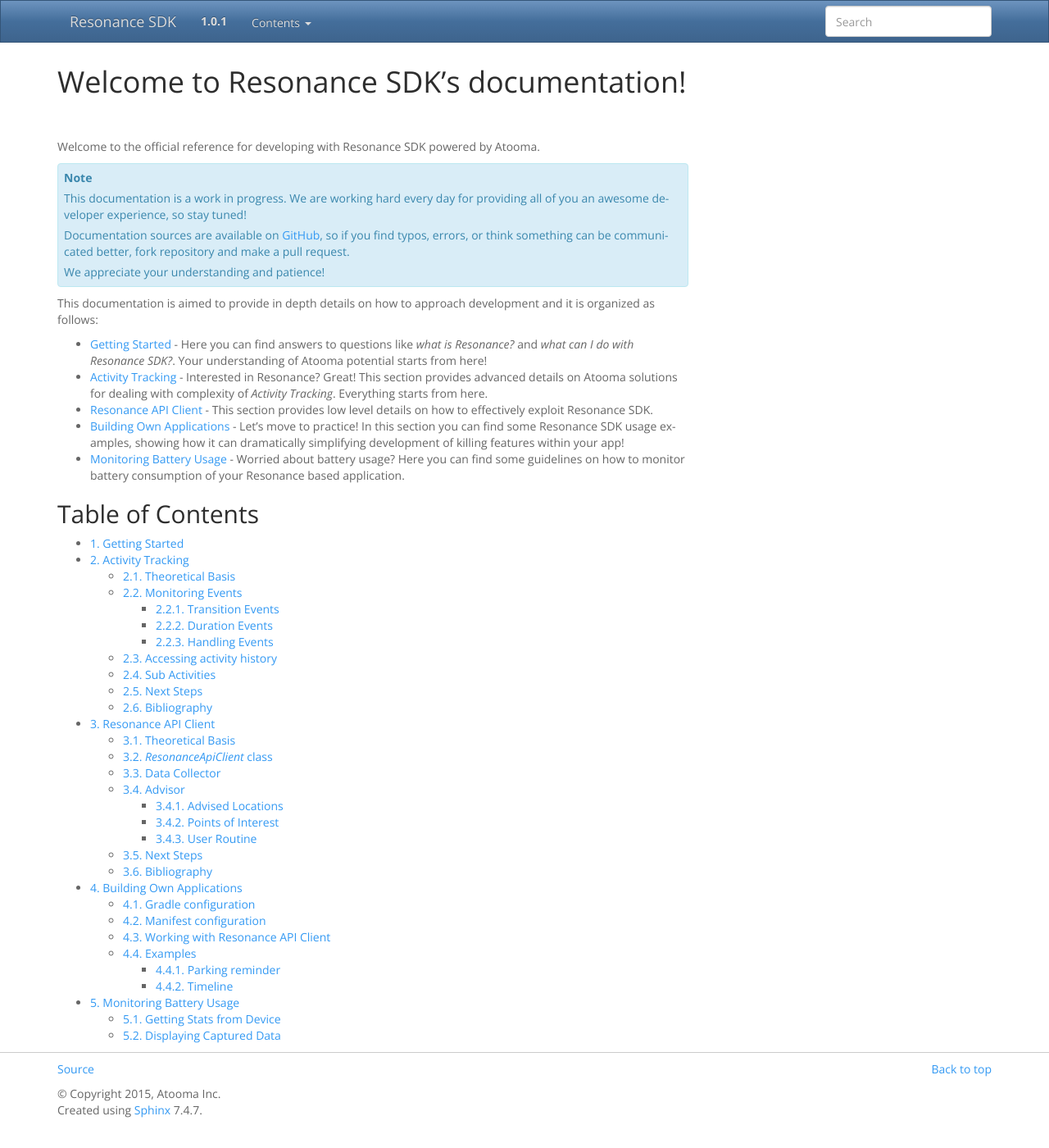
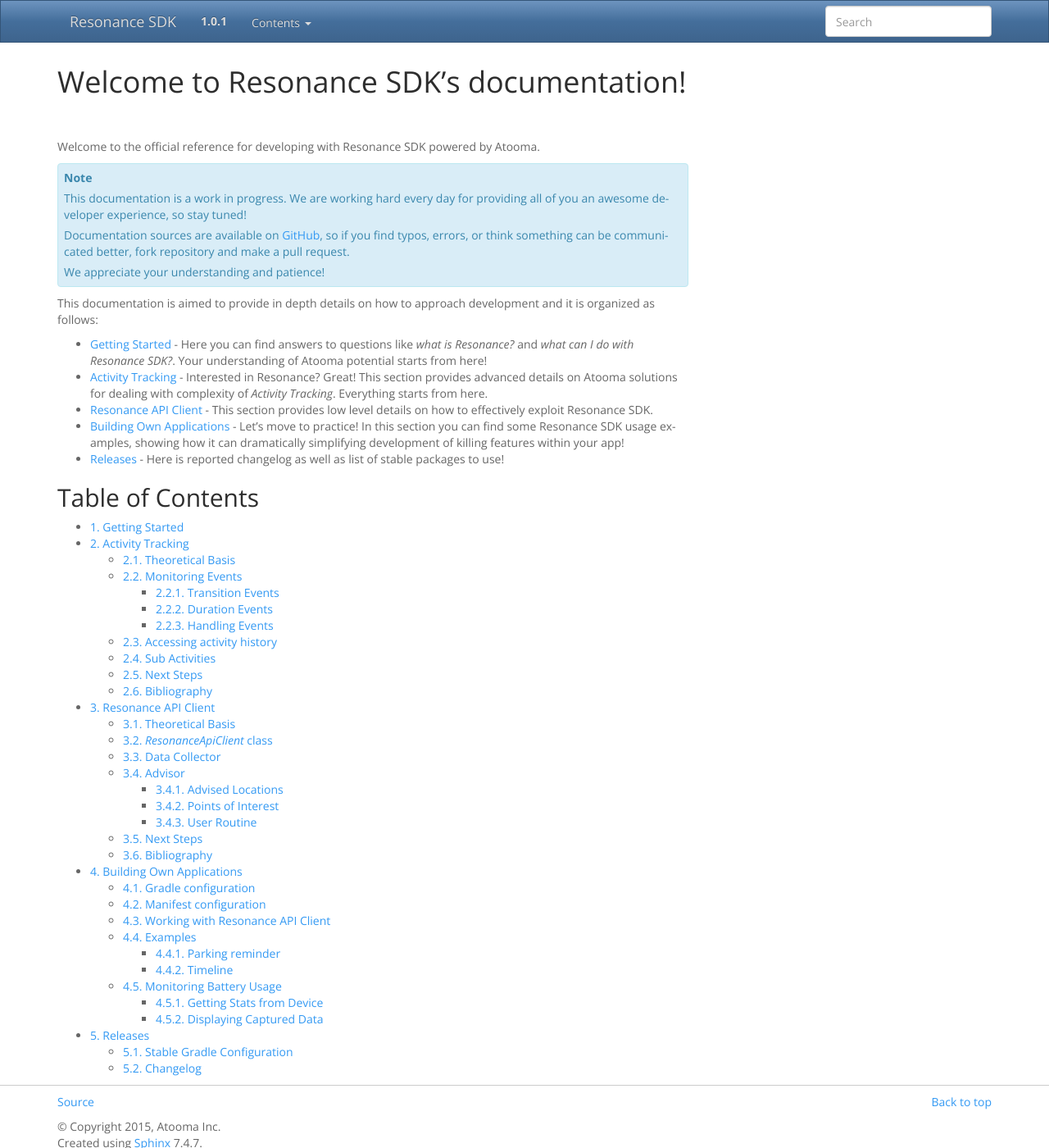
Before and after one commit to atooma/doc-resonance-sdk, a Sphinx documentation site: the page built from docs/source/index.rst, in a window 1280 px wide and 1400 px high. Shown: the whole window at 82% size. Built offline with Sphinx 7.4.7, drawn with Linux system fonts in a browser that asks for light colours.

Commit message:
Updating doc structure + Adding changelog

```diff
--- a/docs/source/index.rst
+++ b/docs/source/index.rst
@@ -17,7 +17,7 @@
 * :ref:`activity` - Interested in Resonance? Great! This section provides advanced details on Atooma solutions for dealing with complexity of *Activity Tracking*. Everything starts from here.
 * :ref:`resonance` - This section provides low level details on how to effectively exploit Resonance SDK.
 * :ref:`example` - Let's move to practice! In this section you can find some Resonance SDK usage examples, showing how it can dramatically simplifying development of killing features within your app!
-* :ref:`battery` - Worried about battery usage? Here you can find some guidelines on how to monitor battery consumption of your Resonance based application.
+* :ref:`releases` - Here is reported changelog as well as list of stable packages to use!
 
 Table of Contents
 ------------------------------
@@ -30,4 +30,4 @@
 	activity
 	resonance
 	example
-	battery
+	releases
```
Also changed, not shown: docs/source/battery.rst (deleted, +0 -53 lines), docs/source/example.rst (+52 -0 lines), docs/source/releases.rst (added, +27 -0 lines).
